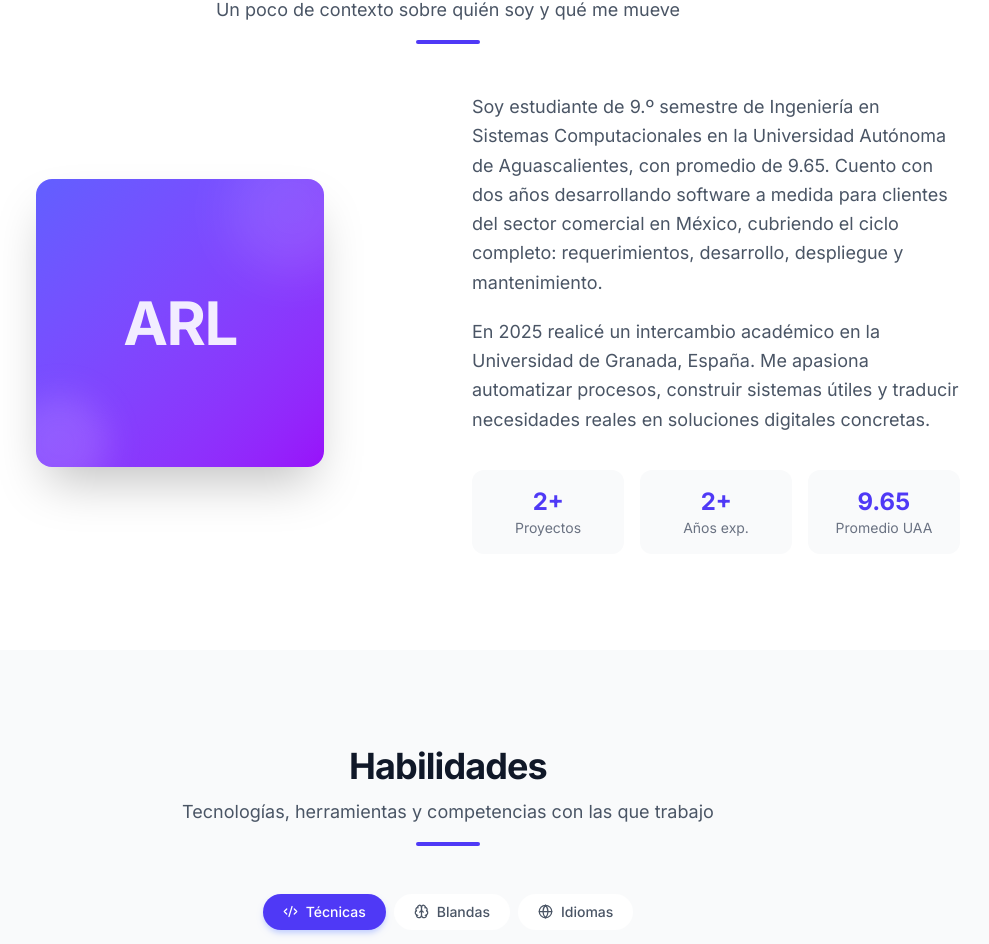
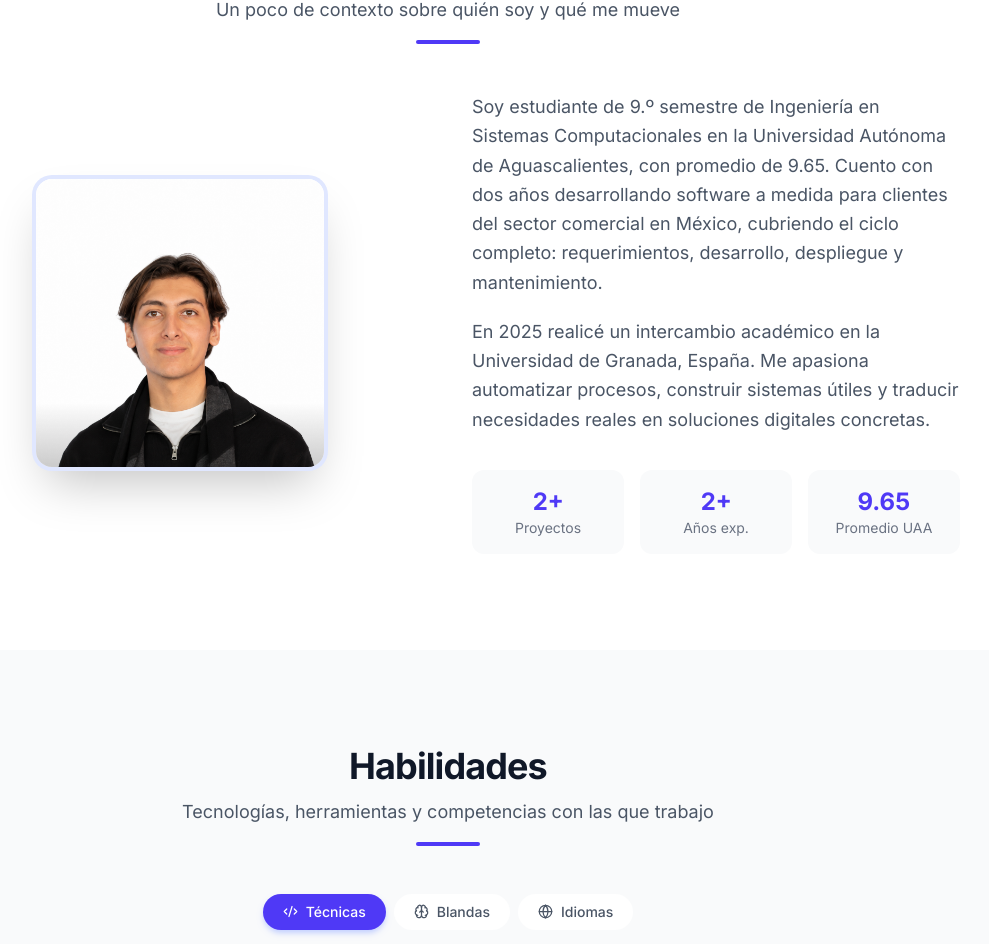
Before and after one commit to ARL150/Portafolio, a Next.js app: page / in a window 1280 px wide. Shown: the part 952-1896 px from the top of the page, without its empty margins (192-1181 px from the left). Built offline with nearby package versions, Linux system fonts and the light colour scheme.

Commit message:
Agrega foto de perfil real

```diff
--- a/src/components/sections/About.tsx
+++ b/src/components/sections/About.tsx
@@ -2,6 +2,7 @@
 
 import { useRef, useEffect, useState } from "react";
 import { motion, useInView, animate } from "framer-motion";
+import Image from "next/image";
 import SectionTitle from "@/components/ui/SectionTitle";
 
 const stats = [
@@ -53,15 +54,18 @@ export default function About() {
             <motion.div
               whileHover={{ scale: 1.04, rotate: 1 }}
               transition={{ type: "spring", stiffness: 280 }}
-              className="relative h-64 w-64 overflow-hidden rounded-2xl bg-gradient-to-br from-indigo-500 to-purple-600 shadow-2xl sm:h-72 sm:w-72"
-              aria-label="Foto de perfil de Abraham Robledo"
-              role="img"
+              className="relative h-64 w-64 overflow-hidden rounded-2xl shadow-2xl ring-4 ring-indigo-100 dark:ring-indigo-900/40 sm:h-72 sm:w-72"
             >
-              <div className="flex h-full items-center justify-center text-5xl font-bold tracking-tight text-white/90 select-none sm:text-6xl">
-                ARL
-              </div>
-              <div aria-hidden="true" className="absolute -right-8 -top-8 h-32 w-32 rounded-full bg-white/10 blur-xl" />
-              <div aria-hidden="true" className="absolute -bottom-6 -left-6 h-24 w-24 rounded-full bg-purple-300/20 blur-lg" />
+              <Image
+                src="/images/profile.jpg"
+                alt="Abraham Robledo — Foto de perfil"
+                fill
+                className="object-cover object-top"
+                priority
+                sizes="(max-width: 640px) 256px, 288px"
+              />
+              {/* Degradado sutil en la base */}
+              <div aria-hidden="true" className="absolute inset-x-0 bottom-0 h-16 bg-gradient-to-t from-black/20 to-transparent" />
             </motion.div>
           </motion.div>
 
```
Also changed, not shown: public/images/profile.jpg (added).
